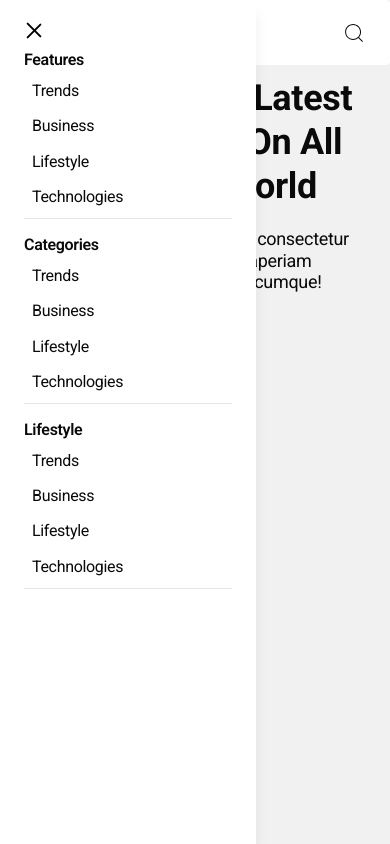
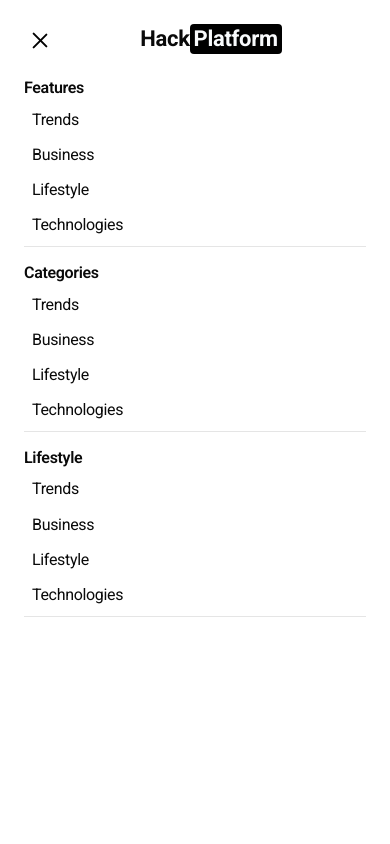
Before and after one commit to Cleve-keem/MyBlog, a React (Vite) app: page /platform in a window 390 px wide. Both pictures are taken after a click on the button 34 px from the left and 32 px from the top of the page. Built offline with nearby package versions, Linux system fonts and the light colour scheme.

Commit message:
added logo to mobile sidebar

```diff
--- a/src/components/Header/Hamburger.tsx
+++ b/src/components/Header/Hamburger.tsx
@@ -6,7 +6,7 @@ interface HamburgerProps {
 export default function Hamburger({ close, variant }: HamburgerProps) {
   return (
     <button
-      className="space-y-[6px] transition-all duration-300 hover:text-blue-400 lg:hidden"
+      className="space-y-[6px] transition-all duration-300 hover:text-blue-400 lg:hidden p-1.5 w-fit"
       onClick={close}
     >
       <span
--- a/src/components/Header/Sidebar.tsx
+++ b/src/components/Header/Sidebar.tsx
@@ -5,6 +5,7 @@ import { MdKeyboardArrowDown } from "react-icons/md";
 import { motion, AnimatePresence } from "framer-motion";
 import { IoArrowDownOutline } from "react-icons/io5";
 import Hamburger from "./Hamburger";
+import Logo from "./Logo";
 
 type SidebarProps = {
   variant: "desktop" | "mobile";
@@ -87,16 +88,13 @@ export default function Sidebar({ variant, isOpen, close }: SidebarProps) {
           animate={{ x: 0 }}
           exit={{ x: "-100%" }}
           transition={{ duration: 0.3 }}
-          className="fixed top-0 left-0 h-screen w-64 bg-white shadow-lg p-6 flex flex-col gap-4 z-50"
+          className="fixed top-0 left-0 right-0 h-screen bg-white shadow-lg p-6 flex flex-col gap-4 z-50"
         >
-          {/* <button
-            onClick={close}
-            className="self-end px-2 py-1 rounded bg-gray-200"
-          >
-            Close ✖
-          </button> */}
-
-          <Hamburger close={close} variant="close" />
+          <div className="flex justify-between mb-2">
+            <Hamburger close={close} variant="close" />
+            <Logo/>
+            <div />
+          </div>
 
           {navItems.map((item, index) => (
             <li key={index} className="border-b pb-2">
```
